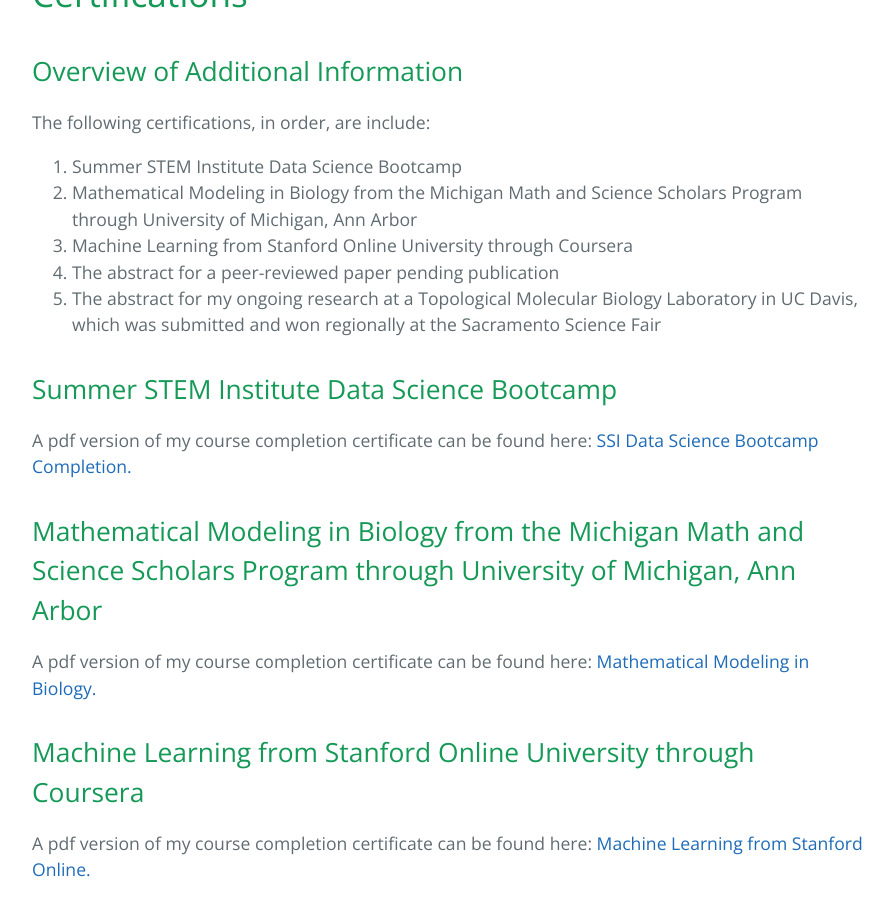
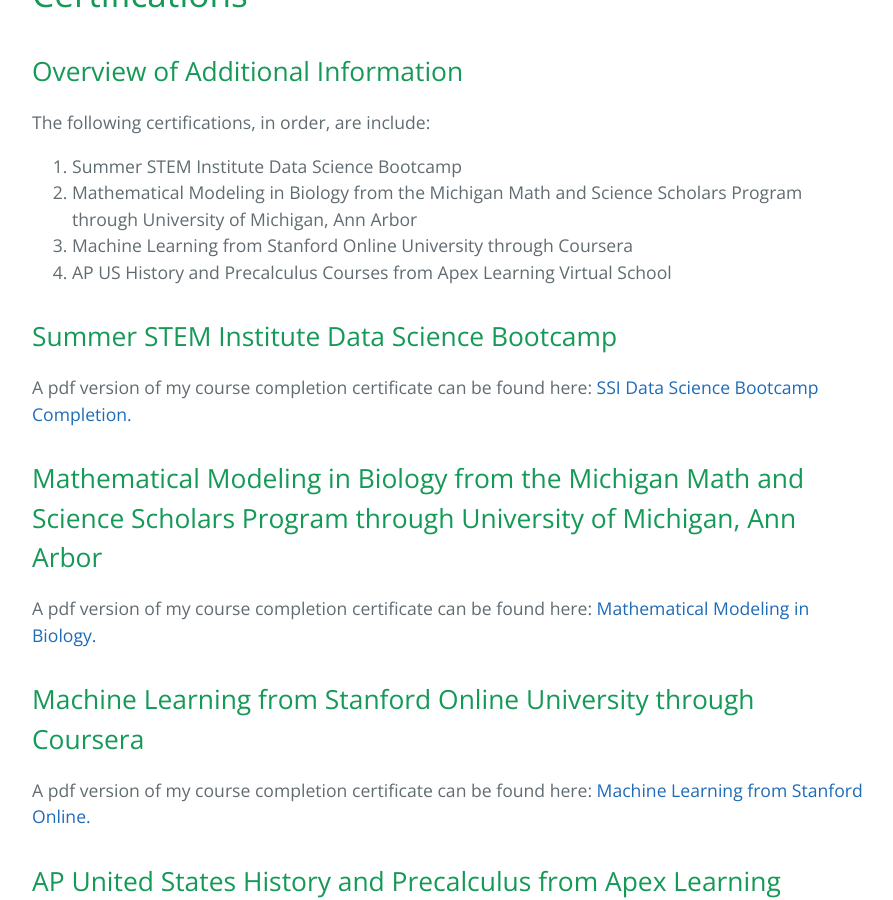
Before and after one commit to apurvagyan/apurvagyan.github.io, a Jekyll site: the page built from certs.md, in a window 1280 px wide and 900 px high, scrolled down 401 px. Shown: the whole window, without its empty margins (192-1085 px from the left). Built offline with Jekyll 4.4.1, drawn with Linux system fonts in a browser that asks for light colours.

Commit message:
edit overview of certifications

```diff
--- a/certs.md
+++ b/certs.md
@@ -12,8 +12,7 @@ The following certifications, in order, are include:
 1. Summer STEM Institute Data Science Bootcamp
 2. Mathematical Modeling in Biology from the Michigan Math and Science Scholars Program through University of Michigan, Ann Arbor
 3. Machine Learning from Stanford Online University through Coursera
-4. The abstract for a peer-reviewed paper pending publication
-5. The abstract for my ongoing research at a Topological Molecular Biology Laboratory in UC Davis, which was submitted and won regionally at the Sacramento Science Fair
+4. AP US History and Precalculus Courses from Apex Learning Virtual School
 
 ## Summer STEM Institute Data Science Bootcamp
 
```
